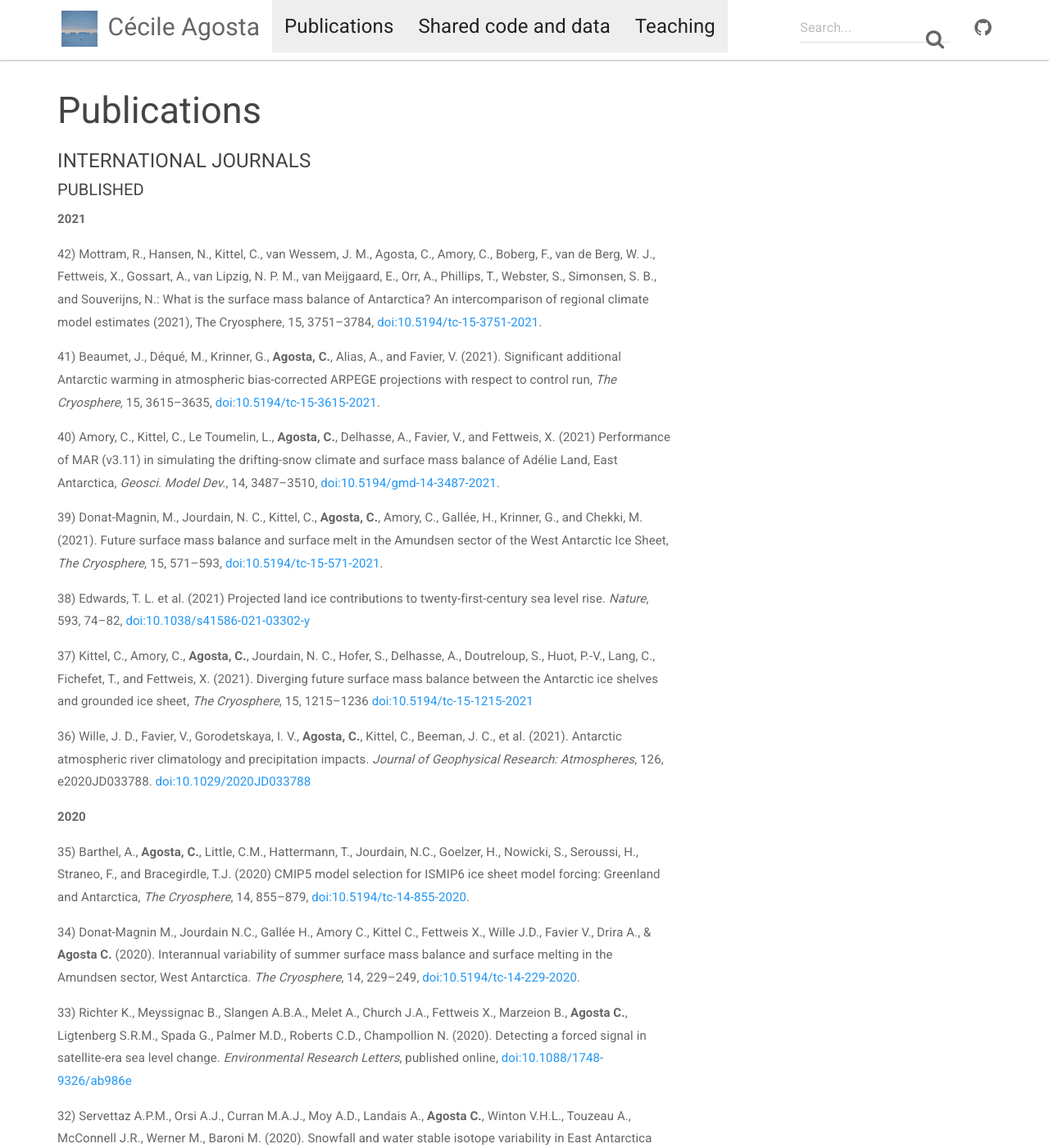
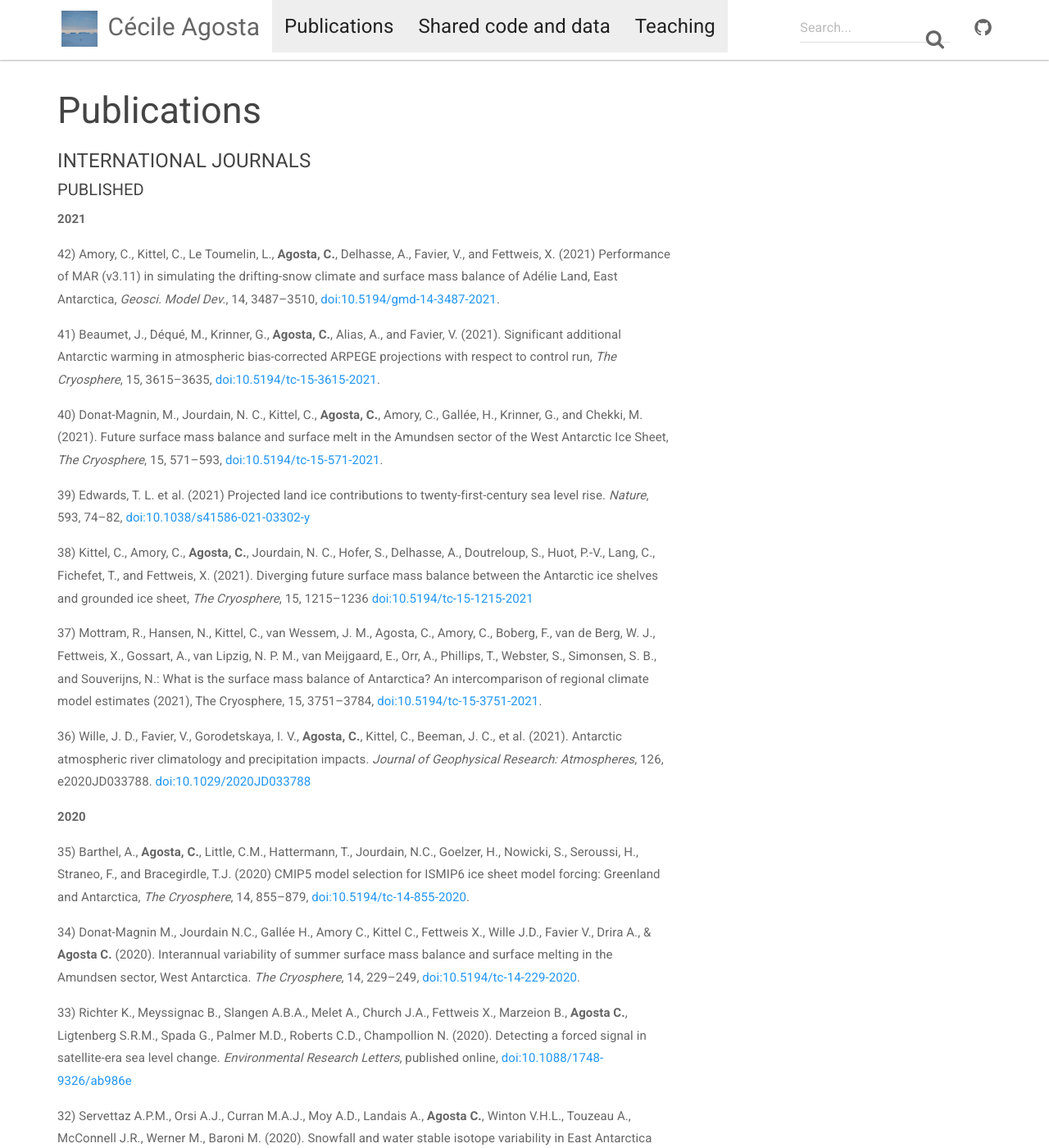
Before and after one commit to cecileagosta/cecileagosta.github.io, a Jekyll site: the page built from _docs/publications.md, in a window 1280 px wide and 1400 px high. Shown: the whole window at 82% size. Built offline with Jekyll 4.4.1, drawn with Linux system fonts in a browser that asks for light colours; nearby versions of some CDN libraries.

```diff
--- a/_docs/publications.md
+++ b/_docs/publications.md
@@ -8,18 +8,17 @@ permalink: /publications/
 
 **2021**
 
-42) Mottram, R., Hansen, N., Kittel, C., van Wessem, J. M., Agosta, C., Amory, C., Boberg, F., van de Berg, W. J., Fettweis, X., Gossart, A., van Lipzig, N. P. M., van Meijgaard, E., Orr, A., Phillips, T., Webster, S., Simonsen, S. B., and Souverijns, N.: What is the surface mass balance of Antarctica? An intercomparison of regional climate model estimates (2021), The Cryosphere, 15, 3751–3784, [doi:10.5194/tc-15-3751-2021](https://doi.org/10.5194/tc-15-3751-2021).
+42) Amory, C., Kittel, C., Le Toumelin, L., **Agosta, C.**, Delhasse, A., Favier, V., and Fettweis, X. (2021) Performance of MAR (v3.11) in simulating the drifting-snow climate and surface mass balance of Adélie Land, East Antarctica, *Geosci. Model Dev.*, 14, 3487–3510, [doi:10.5194/gmd-14-3487-2021](https://doi.org/10.5194/gmd-14-3487-2021).
 
+41) Beaumet, J., Déqué, M., Krinner, G., **Agosta, C.**, Alias, A., and Favier, V. (2021). Significant additional Antarctic warming in atmospheric bias-corrected ARPEGE projections with respect to control run, _The Cryosphere_, 15, 3615–3635, [doi:10.5194/tc-15-3615-2021](https://doi.org/10.5194/tc-15-3615-2021).
 
-41)  Beaumet, J., Déqué, M., Krinner, G., **Agosta, C.**, Alias, A., and Favier, V. (2021). Significant additional Antarctic warming in atmospheric bias-corrected ARPEGE projections with respect to control run, _The Cryosphere_, 15, 3615–3635, [doi:10.5194/tc-15-3615-2021](https://doi.org/10.5194/tc-15-3615-2021).
+40) Donat-Magnin, M., Jourdain, N. C., Kittel, C., **Agosta, C.**, Amory, C., Gallée, H., Krinner, G., and Chekki, M. (2021). Future surface mass balance and surface melt in the Amundsen sector of the West Antarctic Ice Sheet, *The Cryosphere*, 15, 571–593, [doi:10.5194/tc-15-571-2021](https://doi.org/10.5194/tc-15-571-2021).
 
-40) Amory, C., Kittel, C., Le Toumelin, L., **Agosta, C.**, Delhasse, A., Favier, V., and Fettweis, X. (2021) Performance of MAR (v3.11) in simulating the drifting-snow climate and surface mass balance of Adélie Land, East Antarctica, *Geosci. Model Dev.*, 14, 3487–3510, [doi:10.5194/gmd-14-3487-2021](https://doi.org/10.5194/gmd-14-3487-2021).
+39) Edwards, T. L. et al. (2021) Projected land ice contributions to twenty-first-century sea level rise. *Nature*, 593, 74–82, [doi:10.1038/s41586-021-03302-y](https://www.nature.com/articles/s41586-021-03302-y)
 
-39) Donat-Magnin, M., Jourdain, N. C., Kittel, C., **Agosta, C.**, Amory, C., Gallée, H., Krinner, G., and Chekki, M. (2021). Future surface mass balance and surface melt in the Amundsen sector of the West Antarctic Ice Sheet, *The Cryosphere*, 15, 571–593, [doi:10.5194/tc-15-571-2021](https://doi.org/10.5194/tc-15-571-2021).
+38) Kittel, C., Amory, C., **Agosta, C.**, Jourdain, N. C., Hofer, S., Delhasse, A., Doutreloup, S., Huot, P.-V., Lang, C., Fichefet, T., and Fettweis, X. (2021). Diverging future surface mass balance between the Antarctic ice shelves and grounded ice sheet, *The Cryosphere*, 15, 1215–1236 [doi:10.5194/tc-15-1215-2021](https://tc.copernicus.org/articles/15/1215/2021/)
 
-38) Edwards, T. L. et al. (2021) Projected land ice contributions to twenty-first-century sea level rise. *Nature*, 593, 74–82, [doi:10.1038/s41586-021-03302-y](https://www.nature.com/articles/s41586-021-03302-y)
-
-37) Kittel, C., Amory, C., **Agosta, C.**, Jourdain, N. C., Hofer, S., Delhasse, A., Doutreloup, S., Huot, P.-V., Lang, C., Fichefet, T., and Fettweis, X. (2021). Diverging future surface mass balance between the Antarctic ice shelves and grounded ice sheet, *The Cryosphere*, 15, 1215–1236 [doi:10.5194/tc-15-1215-2021](https://tc.copernicus.org/articles/15/1215/2021/)
+37) Mottram, R., Hansen, N., Kittel, C., van Wessem, J. M., Agosta, C., Amory, C., Boberg, F., van de Berg, W. J., Fettweis, X., Gossart, A., van Lipzig, N. P. M., van Meijgaard, E., Orr, A., Phillips, T., Webster, S., Simonsen, S. B., and Souverijns, N.: What is the surface mass balance of Antarctica? An intercomparison of regional climate model estimates (2021), The Cryosphere, 15, 3751–3784, [doi:10.5194/tc-15-3751-2021](https://doi.org/10.5194/tc-15-3751-2021).
 
 36) Wille, J. D., Favier, V., Gorodetskaya, I. V., **Agosta, C.**, Kittel, C., Beeman, J. C., et al. (2021). Antarctic atmospheric river climatology and precipitation impacts. *Journal of Geophysical Research: Atmospheres*, 126, e2020JD033788. [doi:10.1029/2020JD033788](https://doi. org/10.1029/2020JD033788)
 
```
